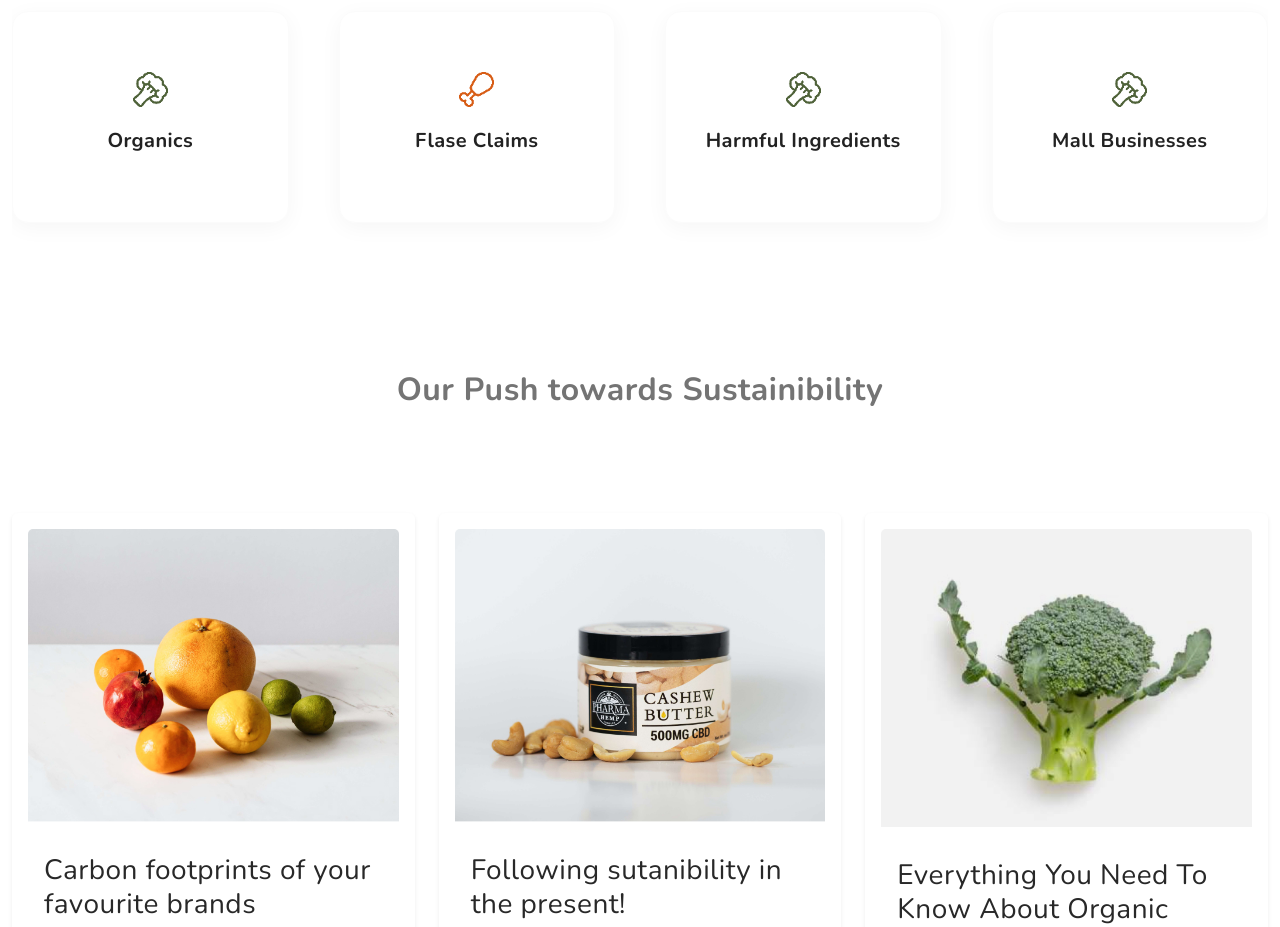
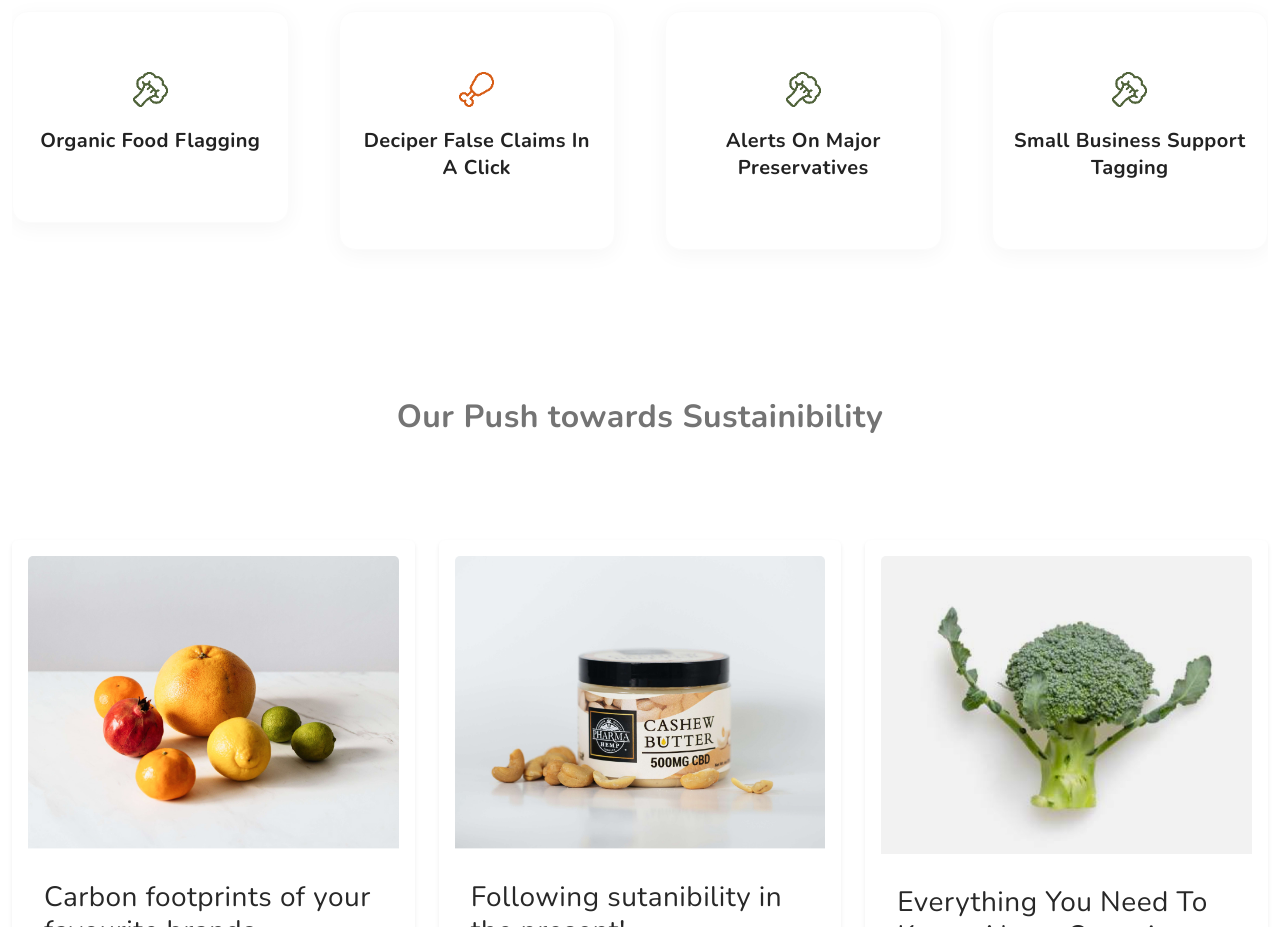
Before and after one commit to diksha-ankercloud/ConsumeWisely-GenAI-Google-Hack-24, a React (Create React App) app in the folder src/frontend/: page / in a window 1280 px wide. Shown: the part 2020-2947 px from the top of the page. Built offline with nearby package versions, Linux system fonts and the light colour scheme.

Commit message:
Update category1.js

```diff
--- a/src/frontend/src/components/category1.js
+++ b/src/frontend/src/components/category1.js
@@ -26,7 +26,7 @@ function Category1() {
                           alt="Category Thumbnail"
                         />
                         <h3 className="category-title">
-                           Organics
+                           Organic food flagging
                         </h3>
                       </a>
                     </SwiperSlide>
@@ -39,7 +39,7 @@ function Category1() {
                           src="images/icon-animal-products-drumsticks.png"
                           alt="Category Thumbnail"
                         />
-                        <h3 className="category-title">Flase Claims</h3>
+                        <h3 className="category-title">Deciper false claims in a click</h3>
                       </a>
                     </SwiperSlide>
                     <SwiperSlide>
@@ -51,7 +51,7 @@ function Category1() {
                           src="images/icon-vegetables-broccoli.png"
                           alt="Category Thumbnail"
                         />
-                        <h3 className="category-title">Harmful ingredients</h3>
+                        <h3 className="category-title">Alerts on major preservatives</h3>
                       </a>
                     </SwiperSlide>
                     <SwiperSlide>
@@ -63,7 +63,7 @@ function Category1() {
                           src="images/icon-vegetables-broccoli.png"
                           alt="Category Thumbnail"
                         />
-                        <h3 className="category-title">mall Businesses</h3>
+                        <h3 className="category-title">Small Business Support tagging</h3>
                       </a>
                     </SwiperSlide>
                     <SwiperSlide>
@@ -75,7 +75,7 @@ function Category1() {
                           src="images/icon-vegetables-broccoli.png"
                           alt="Category Thumbnail"
                         />
-                        <h3 className="category-title">Sustainable</h3>
+                        <h3 className="category-title">Sustainablility factors flagging</h3>
                       </a>
                     </SwiperSlide>
                     <SwiperSlide>
```
